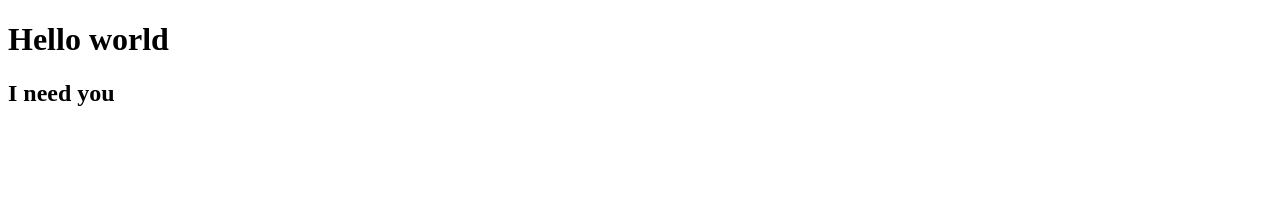
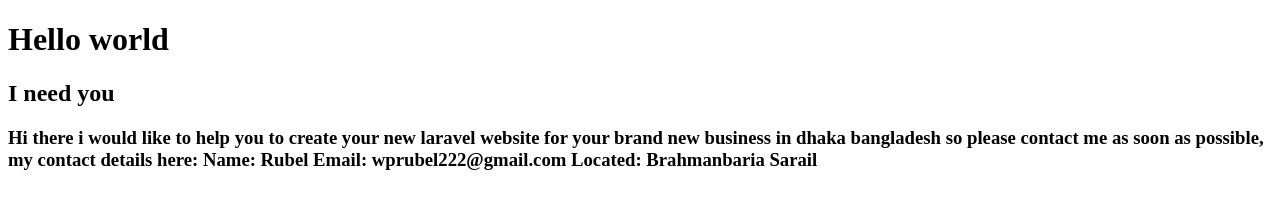
Before and after one commit to Rubelhussen/Tests, a plain HTML site: page index.html in a window 1280 px wide. Drawn offline with Linux system fonts and the light colour scheme.

Commit message:
New address added

```diff
--- a/index.html
+++ b/index.html
@@ -8,5 +8,9 @@
 <body>
     <H1>Hello world</H1>
     <h2>I need  you </h2>
-</body>
+    <h3>Hi there i would like to help you to create your new laravel website for your brand new business in dhaka bangladesh so please contact me as soon as possible, my contact details here:
+        Name: Rubel
+        Email: wprubel222@gmail.com
+        Located: Brahmanbaria Sarail
+    </body>
 </html>
```
